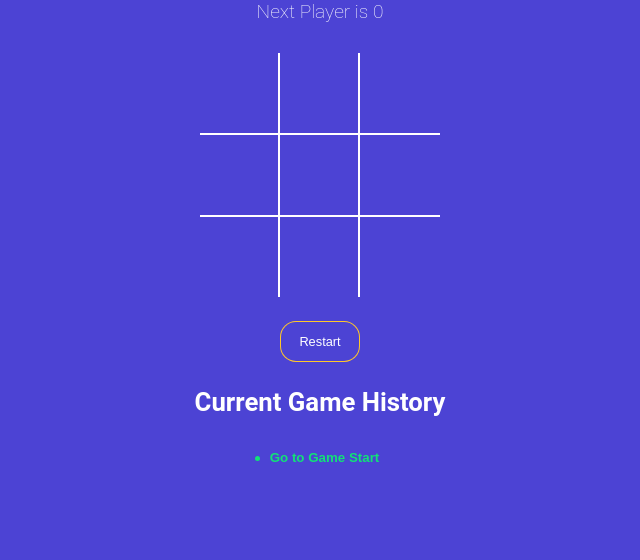
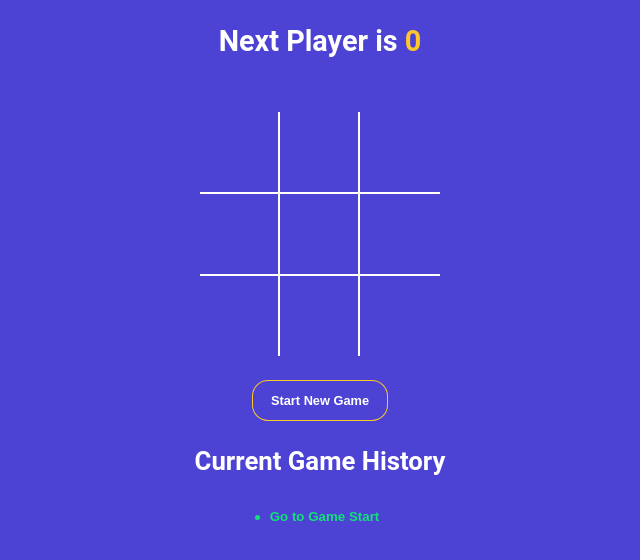
Before and after one commit to VandanaGitProjects/TicTacToeGame, a React (Vite) app: page / in a window 1280 px wide. Shown: the top 560 px of the page, without its empty margins (320-960 px from the left). Built offline with nearby package versions, Linux system fonts and the light colour scheme.

Commit message:
highlight winning combination

```diff
--- a/src/App.jsx
+++ b/src/App.jsx
@@ -12,7 +12,7 @@ function App() {
   const [currentMove, setCurrentMove] = useState(0);
   const gamingBoard = history[currentMove];
 
-  const winner = calculateWinner(gamingBoard.squares);
+  const { winner, winningSquare } = calculateWinner(gamingBoard.squares);
   console.log({ history, currentMove });
 
   const handleSqueareClick = clickedPosition => {
@@ -60,13 +60,14 @@ function App() {
       <Board
         handleSqueareClick={handleSqueareClick}
         squares={gamingBoard.squares}
+        winningSquare={winningSquare}
       />
       <button
         type="button"
         onClick={onNewGameStart}
         className={`btn-reset ${winner ? 'active' : ''}`}
       >
-        Restart
+        <b>Start New Game</b>
       </button>
       <h3>Current Game History</h3>
       <History history={history} moveTo={moveTo} currentMove={currentMove} />
--- a/src/Components/Board.jsx
+++ b/src/Components/Board.jsx
@@ -1,11 +1,14 @@
 import Square from './Square';
 
-const Board = ({ handleSqueareClick, squares }) => {
+const Board = ({ handleSqueareClick, squares, winningSquare }) => {
   const renderSquare = position => {
+    const isWinningSquare = winningSquare.includes(position);
+
     return (
       <Square
         value={squares[position]}
         onClick={() => handleSqueareClick(position)}
+        isWinningSquare={isWinningSquare}
       />
     );
   };
--- a/src/Components/RenderMessage.jsx
+++ b/src/Components/RenderMessage.jsx
@@ -1,17 +1,50 @@
 const RenderMessage = ({ winner, gamingBoard }) => {
-  const { squares, isXnext } = gamingBoard;
+  const { squares, isXNext } = gamingBoard;
   const noMovesLeft = squares.every(squareValue => squareValue !== null);
-  const nextPlayer = isXnext ? 'X' : '0';
+  const nextPlayer = isXNext ? 'X' : '0';
 
   const renderStatusMessage = () => {
+    console.log(`isXnext is = ${isXNext}`);
+    console.log(`Next Player is = ${nextPlayer}`);
     if (winner) {
-      return <div>Winner is {winner}</div>;
+      return (
+        <>
+          <h2>
+            Winner is{' '}
+            <span className={winner === 'X' ? 'text-green' : 'text-orange'}>
+              {winner}
+            </span>
+          </h2>
+        </>
+      );
     }
     if (!winner && noMovesLeft) {
-      return <div>Game Draw</div>;
+      return (
+        <>
+          <h2>
+            <span className="text-orange">
+              <b>0</b>
+            </span>{' '}
+            and{' '}
+            <span className="text-green">
+              <b>X</b>
+            </span>{' '}
+            Tied
+          </h2>
+        </>
+      );
     }
     if (!winner && !noMovesLeft) {
-      return <div>Next Player is {nextPlayer}</div>;
+      return (
+        <>
+          <h2>
+            Next Player is {'  '}
+            <span className={isXNext ? 'text-green' : 'text-orange'}>
+              <b>{nextPlayer}</b>
+            </span>
+          </h2>
+        </>
+      );
     }
 
     return null;
--- a/src/Components/Square.jsx
+++ b/src/Components/Square.jsx
@@ -1,6 +1,12 @@
-const Square = ({ value, onClick }) => {
+const Square = ({ value, onClick, isWinningSquare }) => {
+  const colorClassName = value === 'X' ? 'text-green' : 'text-orange';
+  const winningClassName = isWinningSquare ? 'winning' : '';
   return (
-    <button type="button" className="square" onClick={onClick}>
+    <button
+      type="button"
+      className={`square ${colorClassName} ${winningClassName}`}
+      onClick={onClick}
+    >
       {value}
     </button>
   );
--- a/src/Winner.js
+++ b/src/Winner.js
@@ -12,8 +12,14 @@ export function calculateWinner(squares) {
   for (let i = 0; i < lines.length; i++) {
     const [a, b, c] = lines[i];
     if (squares[a] && squares[a] === squares[b] && squares[a] === squares[c]) {
-      return squares[a];
+      return {
+        winner: squares[a],
+        winningSquare: lines[i],
+      };
     }
   }
-  return null;
+  return {
+    winner: null,
+    winningSquare: [],
+  };
 }
```
